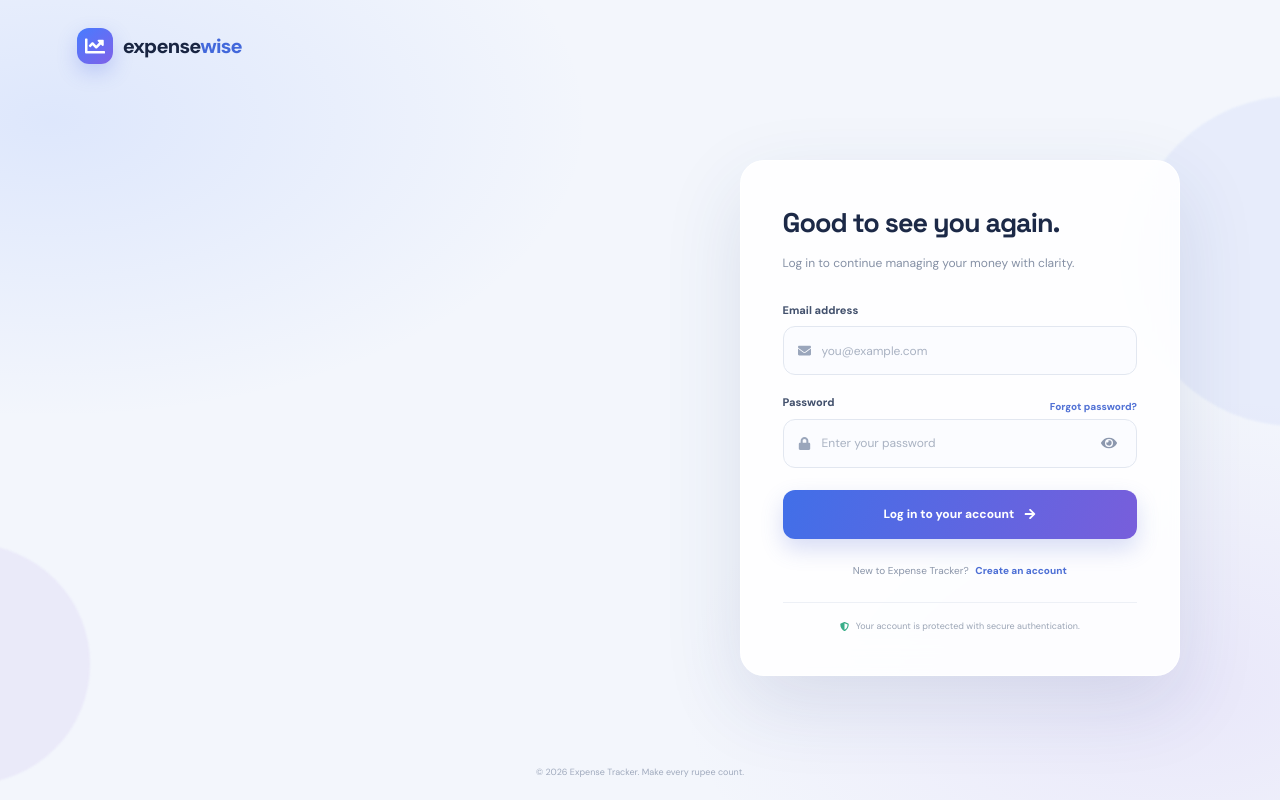
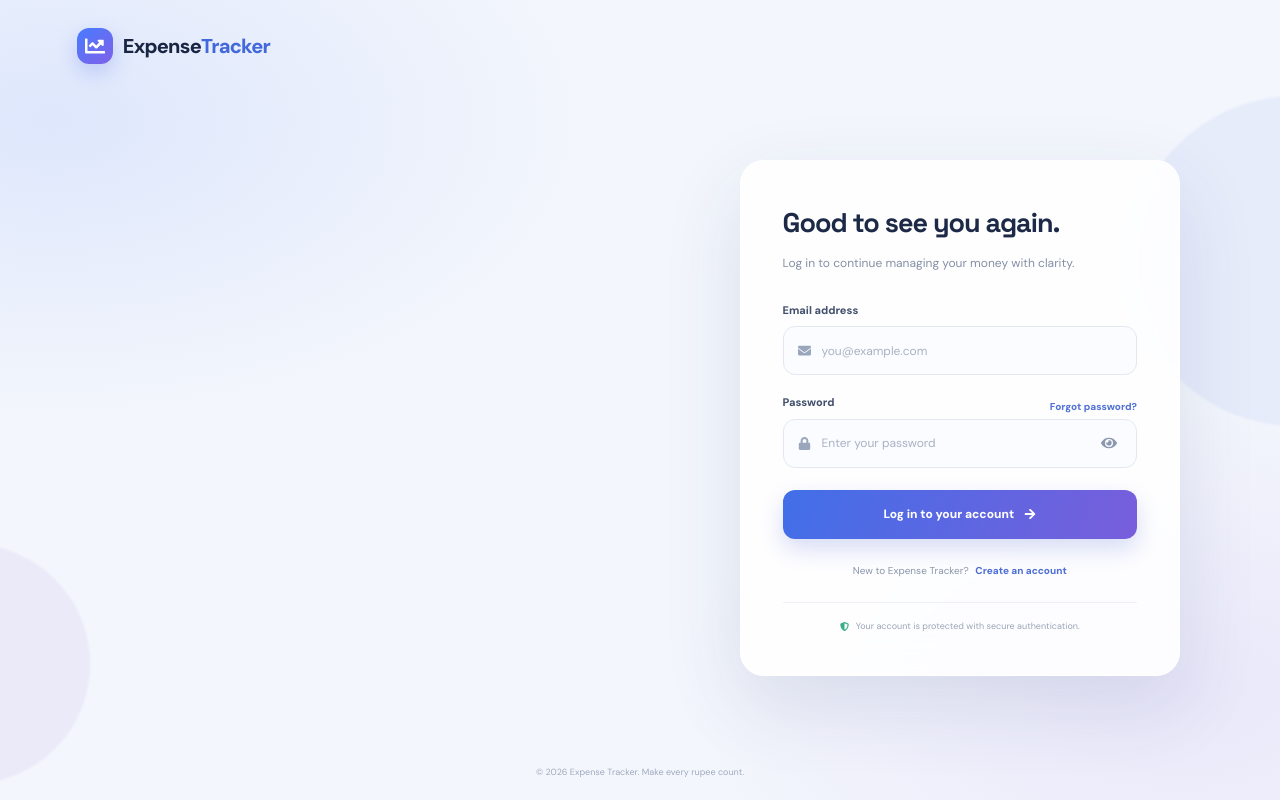
Before and after one commit to Pikanshi1/expense-tracker, a React (Vite) app in the folder expense-tracker-frontend/: page /login in a window 1280 px wide. Built offline with nearby package versions, Linux system fonts and the light colour scheme; no server answers.

Commit message:
Use Expense Tracker name consistently in brand marks

```diff
--- a/expense-tracker-frontend/src/pages/Login.jsx
+++ b/expense-tracker-frontend/src/pages/Login.jsx
@@ -29,7 +29,7 @@ function Login() {
       <div className="auth-decoration auth-decoration-two" />
       <Link to="/" className="auth-brand">
         <span className="auth-brand-icon"><FaChartLine /></span>
-        <span>expense<span>wise</span></span>
+        <span>Expense<span>Tracker</span></span>
       </Link>
 
       <section className="auth-layout">
```
